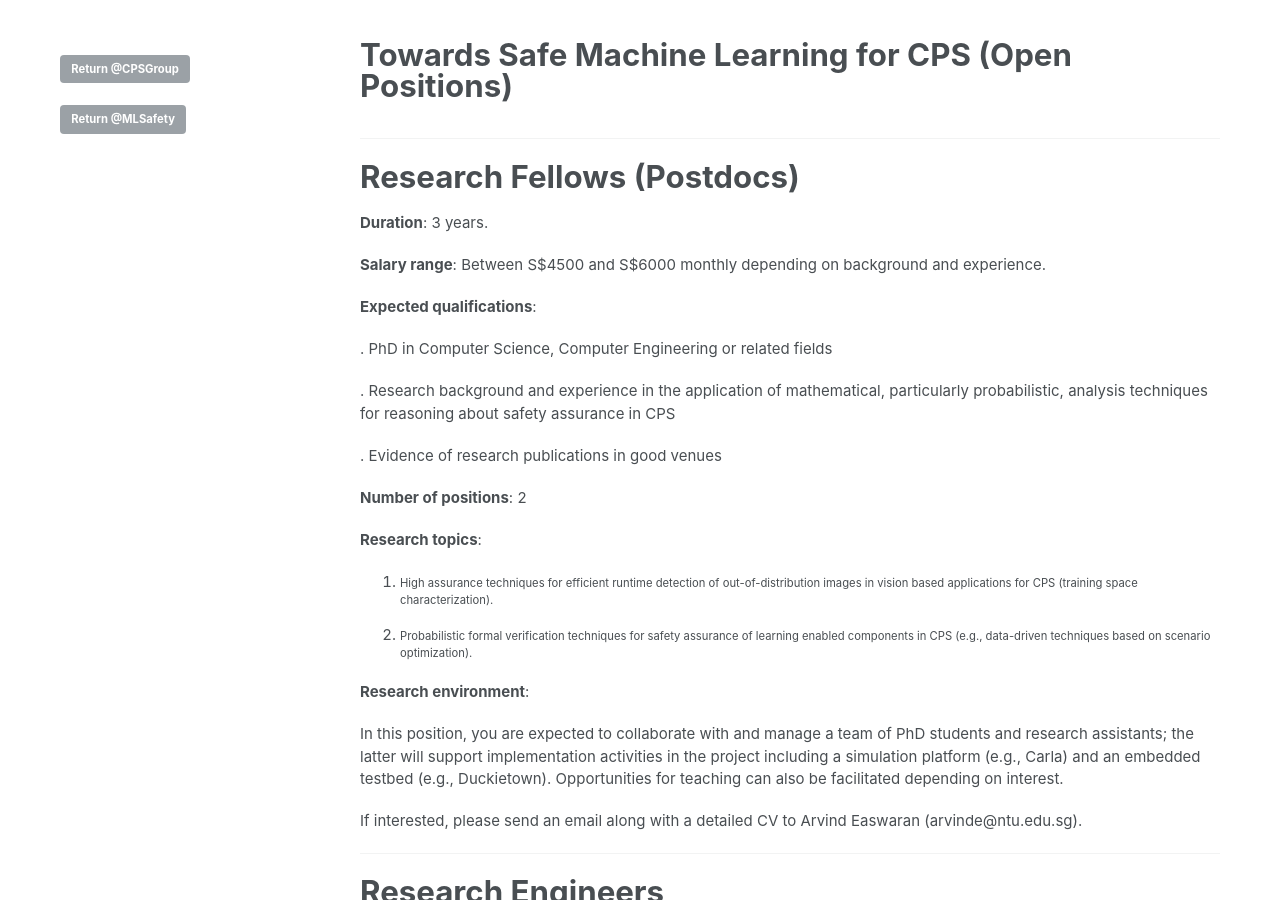
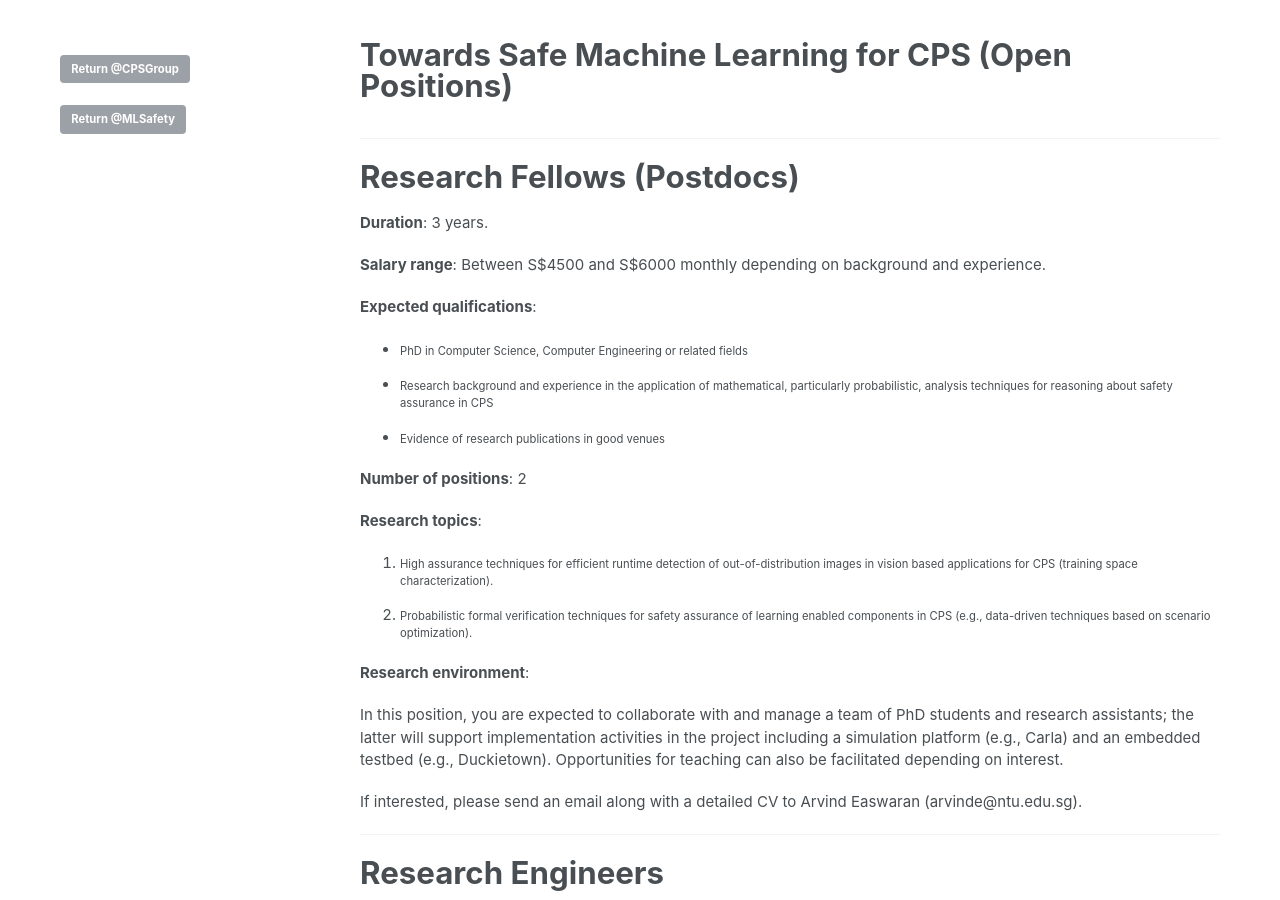
Before and after one commit to CPS-research-group/CPS-research-group.github.io, a Jekyll site: the page built from _pages/ml_safety_open.md, in a window 1280 px wide and 900 px high. Built offline with Jekyll 4.4.1, drawn with Linux system fonts in a browser that asks for light colours.

Commit message:
Updates.

```diff
--- a/_pages/ml_safety_open.md
+++ b/_pages/ml_safety_open.md
@@ -22,11 +22,11 @@
 
 __Expected qualifications__:
 
-. PhD in Computer Science, Computer Engineering or related fields
+* PhD in Computer Science, Computer Engineering or related fields
 
-. Research background and experience in the application of mathematical, particularly probabilistic, analysis techniques for reasoning about safety assurance in CPS
+* Research background and experience in the application of mathematical, particularly probabilistic, analysis techniques for reasoning about safety assurance in CPS
 
-. Evidence of research publications in good venues
+* Evidence of research publications in good venues
 
 __Number of positions__: 2
 
```
